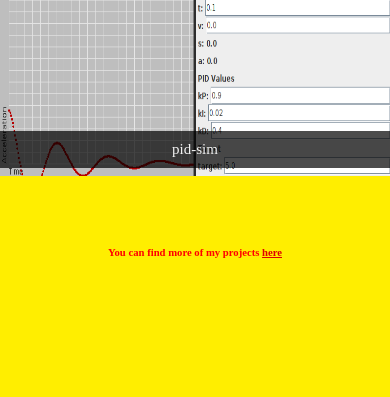
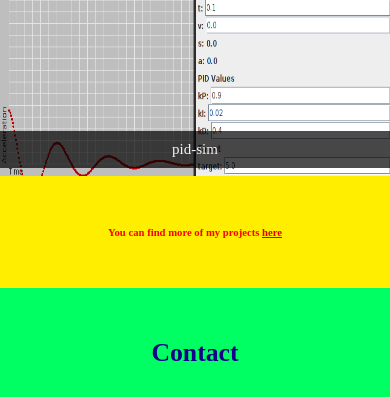
Before and after one commit to liljakiiski/liljakiiski.github.io, a plain HTML site: page index.html in a window 390 px wide. Shown: the part 2442-2839 px from the top of the page. Drawn offline with Linux system fonts and the light colour scheme.

Commit message:
media query stuff

```diff
--- a/assets/style.css
+++ b/assets/style.css
@@ -6,17 +6,32 @@ html, body, div, h1, h2, h3, h4, h5, h6, p, a, img, ul, li {
 	color: black;
 }
 
+/* SMALL SCREEN */
+@media (max-height: 800px) {
+	#section1, #section2, #section3, #section4 {
+		min-height: 100%;
+		height: 80vh;
+		left:0px;
+		top:0px;
+		margin: auto;
+		font-size: 3.3vw;
+	}
+}
+
+/* LARGE SCREEN */
+@media (min-height: 801px) {
+	#section1, #section2, #section3, #section4 {
+		height: 120vh;
+		left:0px;
+		top:0px;
+		margin: auto;
+		font-size: 3.3vw;
+	}
+}
+
 /*
  * SECTION 1 START
 */
-
-#section1, #section2, #section3, #section4 {
-	height: 120vh;
-    left:0px;
-    top:0px;
-	margin: auto;
-	font-size: 3.3vw;
-}
 
 #section1 {
 	background: rgb(30, 18, 100);
@@ -60,6 +75,7 @@ html, body, div, h1, h2, h3, h4, h5, h6, p, a, img, ul, li {
 */
 
 #section3 {
+	height: 100%;
 	background: rgb(255, 238, 0);
 }
 
@@ -67,6 +83,10 @@ html, body, div, h1, h2, h3, h4, h5, h6, p, a, img, ul, li {
 	color:rgb(255, 0, 0);
 	text-align: center;
 	padding: 70px;
+}
+
+#section3 h5 {
+	padding: 50px;
 }
 
 #projects-text a:link,
@@ -138,7 +158,7 @@ html, body, div, h1, h2, h3, h4, h5, h6, p, a, img, ul, li {
 }
 
 /* LARGE SCREEN */
-@media (min-width: 501px) {
+@media (min-width: 601px) {
 	.slideshow-container {
 		max-width: 1000px;
 		position: relative;
```
